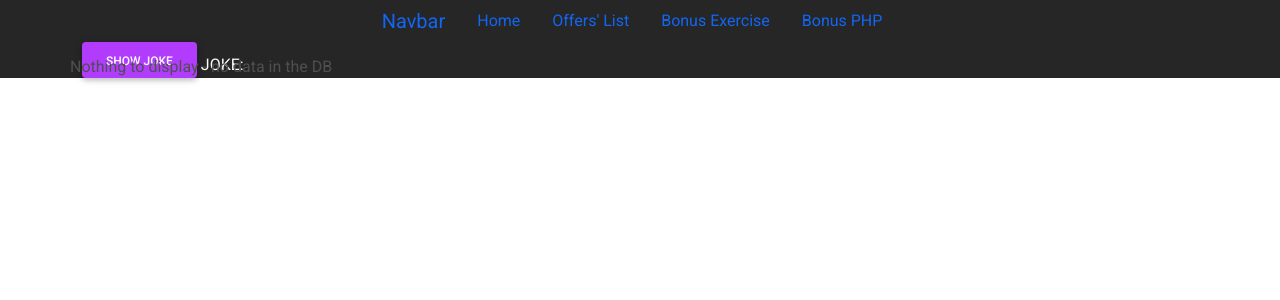
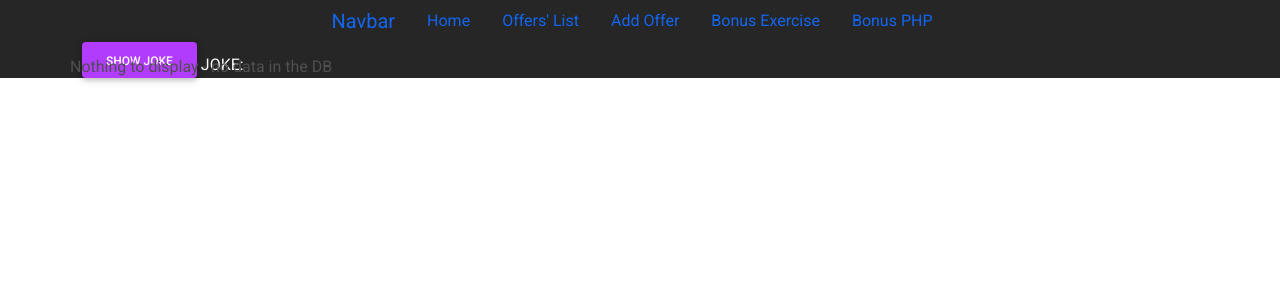
Before and after one commit to nat-oku/CF-CR12-Natalia, a PHP site: page / in a window 1280 px wide. Shown: the top 300 px of the page. Run offline with PHP 8.4, Linux system fonts and the light colour scheme; data that the repository does not hold is empty; some libraries are stand-ins or nearby versions.

Commit message:
adding create link

```diff
--- a/CRUD/partials/navbar.php
+++ b/CRUD/partials/navbar.php
@@ -7,6 +7,9 @@
     </li>
     <li class="nav-item">
       <a class="nav-link" href="product-list.php">Offers' List</a>
+    </li>
+    <li class="nav-item">
+      <a class="nav-link" href="create.php">Add Offer</a>
     </li>
     <li class="nav-item">
       <a class="nav-link" href="bonus/webservices.php">Bonus Exercise</a>
```
